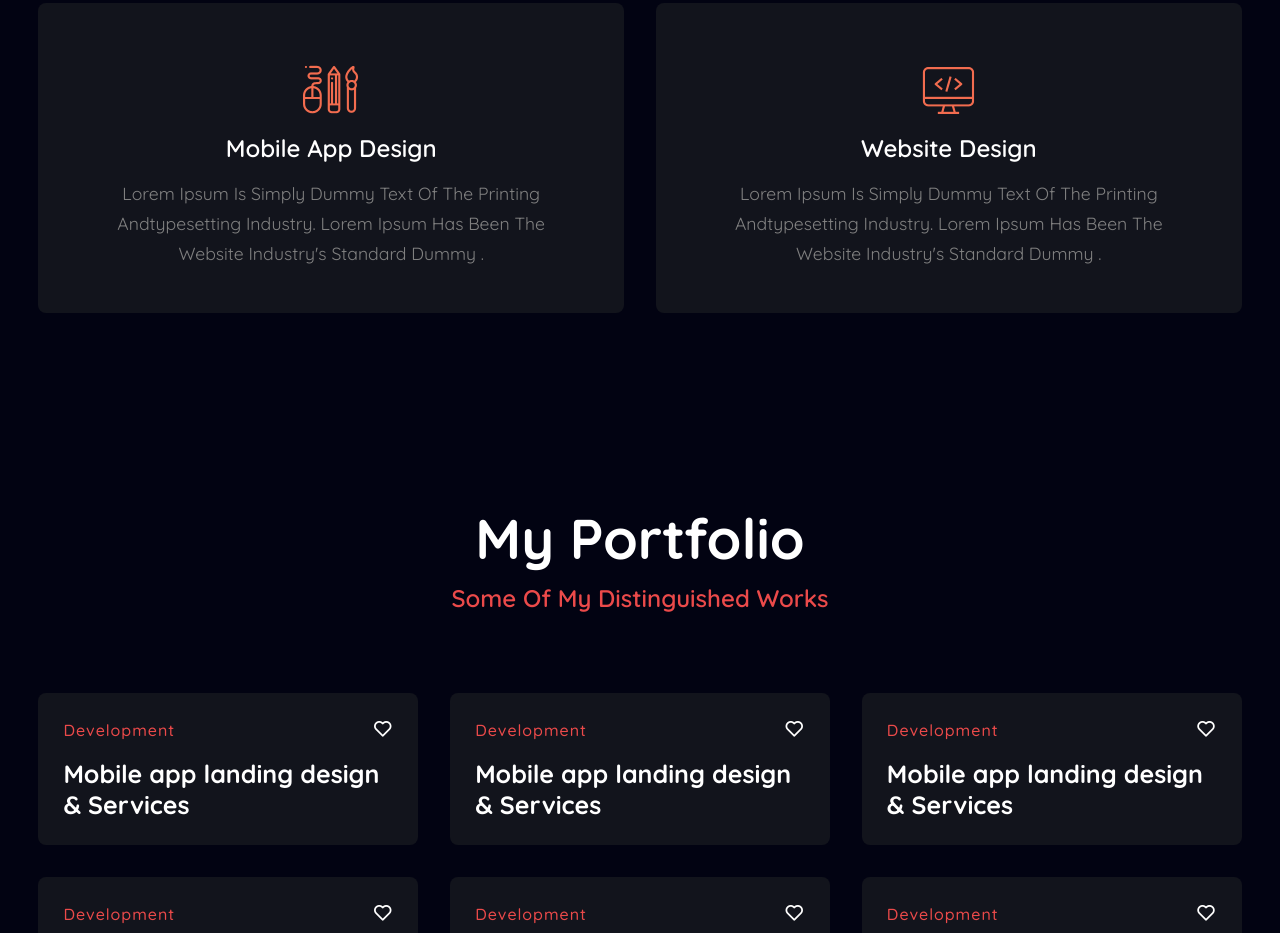
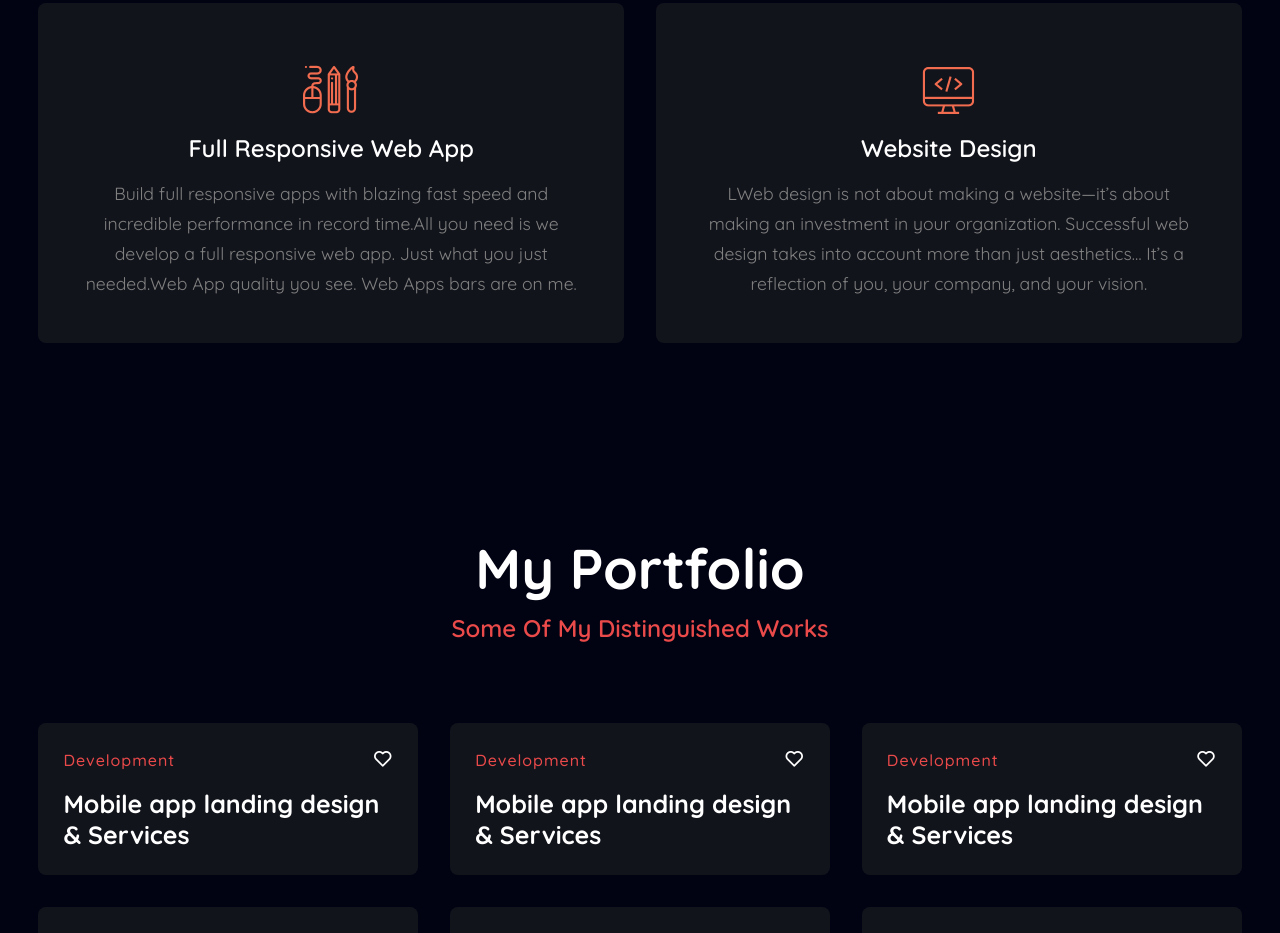
Before and after one commit to ashan262/AshanCodes, a plain HTML site: page index.html in a window 1280 px wide. Shown: the part 1960-2893 px from the top of the page. Drawn offline with nearby package versions, Linux system fonts and the light colour scheme.

Commit message:
Update index.html

```diff
--- a/index.html
+++ b/index.html
@@ -84,14 +84,14 @@
 		<div class="services-content">
 			<div class="box">
 				<img src="serv1.png">
-				<h3>Mobile App Design</h3>
-				<p>Lorem Ipsum Is Simply Dummy Text Of The Printing Andtypesetting Industry. Lorem Ipsum Has Been The Website Industry's Standard Dummy .</p>
+				<h3>Full Responsive Web App</h3>
+				<p>Build full responsive apps with blazing fast speed and incredible performance in record time.All you need is we develop a full responsive web app. Just what you just needed.Web App quality you see. Web Apps bars are on me.</p>
 			</div>
 
 			<div class="box">
 				<img src="serv2.png">
 				<h3>Website Design</h3>
-				<p>Lorem Ipsum Is Simply Dummy Text Of The Printing Andtypesetting Industry. Lorem Ipsum Has Been The Website Industry's Standard Dummy .</p>
+				<p>LWeb design is not about making a website—it’s about making an investment in your organization. Successful web design takes into account more than just aesthetics… It’s a reflection of you, your company, and your vision.</p>
 			</div>
 
 			<!-- <div class="box">
```
